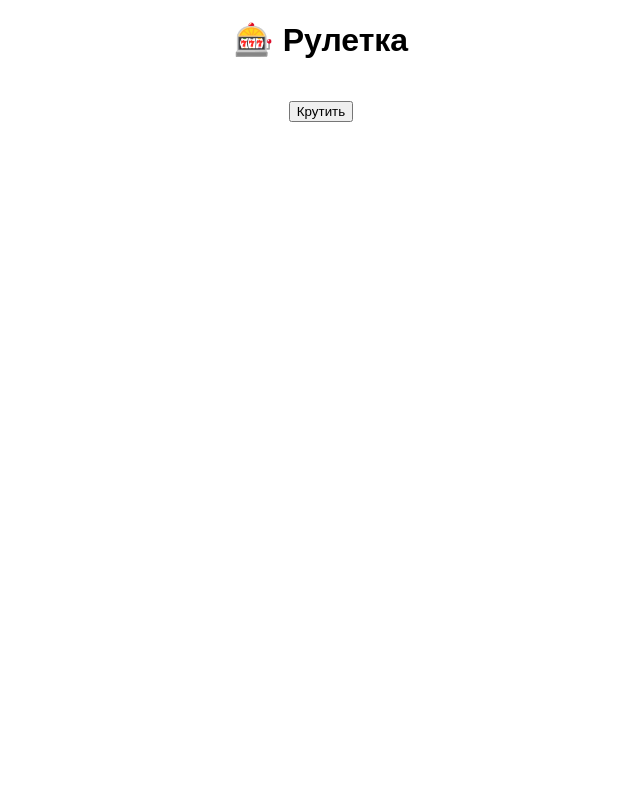
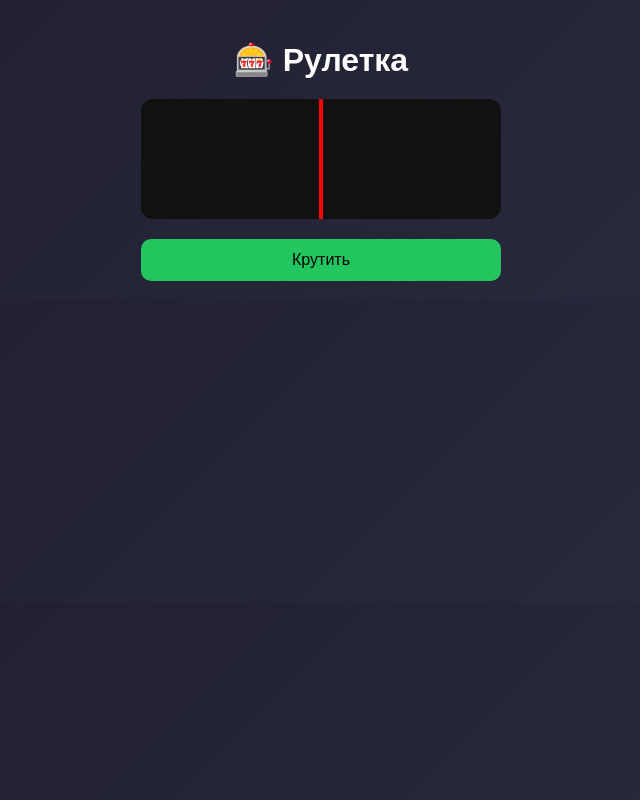
Before and after one commit to Detalor/roulette_bot, a plain HTML site: page index.html in a window 1280 px wide. Shown: the whole page, without its empty margins (319-959 px from the left). Drawn offline with Linux system fonts and the light colour scheme.

Commit message:
Update style.css

```diff
--- a/style.css
+++ b/style.css
@@ -1,23 +1,81 @@
+* {
+    box-sizing: border-box;
+}
+
 body {
-    font-family: Arial;
+    margin: 0;
+    background: linear-gradient(135deg, #1e1e2f, #2b2b40);
+    font-family: Arial, sans-serif;
+    color: white;
+}
+
+.app {
+    max-width: 400px;
+    margin: 0 auto;
+    padding: 20px;
     text-align: center;
 }
 
-#roulette {
+h1 {
+    margin-bottom: 20px;
+}
+
+.roulette-wrapper {
+    position: relative;
+    width: 100%;
+    height: 120px;
+    overflow: hidden;
+    border-radius: 12px;
+    background: #111;
+    border_toggle: 2px solid #444;
+}
+
+.roulette {
     display: flex;
-    width: 800px;
-    margin: 20px auto;
-    overflow: hidden;
+    align-items: center;
+    height: 100%;
+    transition: transform 4s cubic-bezier(0.15, 0.6, 0.1, 1);
 }
 
 .item {
-    width: 150px;
-    height: 100px;
-    border: 2px solid black;
-    line-height: 100px;
-    margin: 5px;
+    min-width: 100px;
+    height: 80px;
+    margin: 0 10px;
+    border-radius: 10px;
+    display: flex;
+    align-items: center;
+    justify-content: center;
+    font-weight: bold;
 }
 
-.center {
-    border-color: red;
+.common { background: #777; }
+.rare { background: #2e6cff; }
+.epic { background: #a855f7; }
+.legendary { background: #f59e0b; }
+
+.pointer {
+    position: absolute;
+    top: 0;
+    bottom: 0;
+    width: 4px;
+    background: red;
+    left: 50%;
+    transform: translateX(-50%);
+    z-index: 10;
 }
+
+button {
+    margin-top: 20px;
+    padding: 12px;
+    width: 100%;
+    font-size: 16px;
+    border: none;
+    border-radius: 10px;
+    background: #22c55e;
+    color: black;
+    cursor: pointer;
+}
+
+button:disabled {
+    opacity: 0.6;
+}
```
